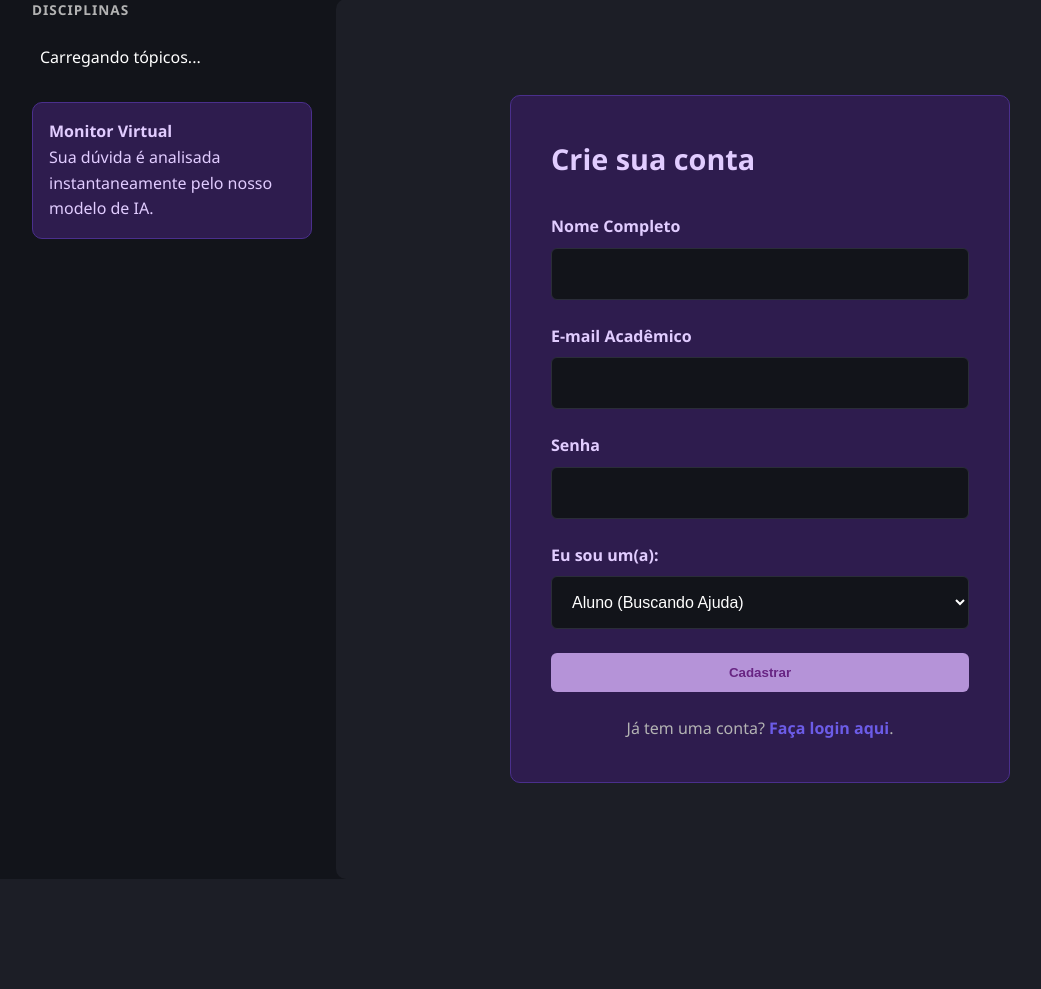
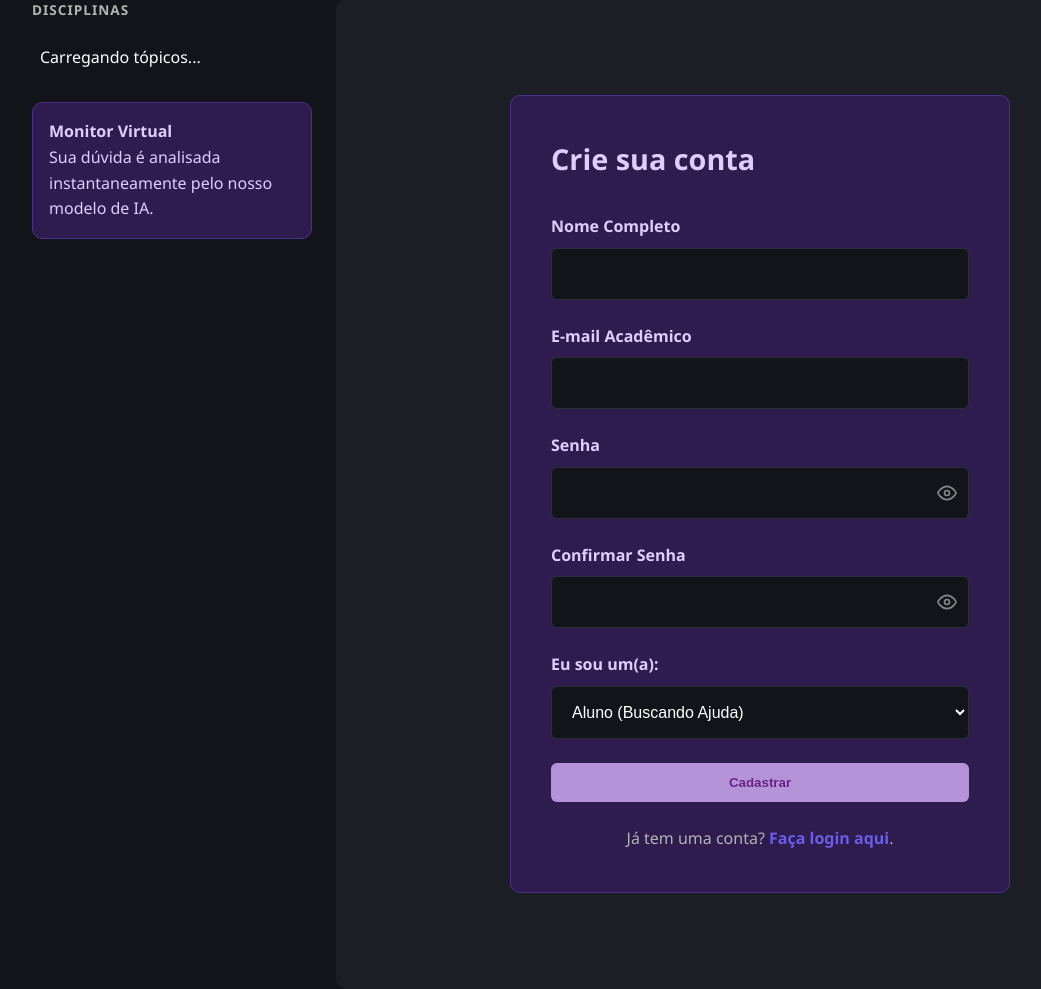
Before and after one commit to Sp4rkjpedro/MonitorIA, a Flask app: page /cadastro in a window 1280 px wide. Shown: the part 116-1105 px from the top of the page, without its empty margins (32-1073 px from the left). Before the commit the page ends 899 px from the top, so only its background shows below. Run offline with Flask 3, Linux system fonts and the light colour scheme.

Commit message:
Ajuste na tela de cadastro, login e perguntas

```diff
--- a/static/css/estilos.css
+++ b/static/css/estilos.css
@@ -255,6 +255,39 @@ nav a.active, nav a:hover {
     color: #4ade80;
     padding: 0.2rem 0.4rem;
     border-radius: 4px;
+}
+
+.campo-senha {
+    position: relative;
+    display: flex;
+    align-items: center;
+    width: 100%;
+}
+
+.campo-senha .form-control {
+    width: 100%;
+    padding-right: 45px;
+}
+
+.btn-olho {
+    position: absolute;
+    right: 12px;
+    top: 50%;
+    transform: translateY(-50%);
+    background: none;
+    border: none;
+    cursor: pointer;
+    padding: 0;
+    color: #888;
+    display: flex;
+    align-items: center;
+    justify-content: center;
+    transition: color 0.2s;
+    z-index: 10;
+}
+
+.btn-olho:hover {
+    color: var(--roxo-principal);
 }
 
 /* --- DETECÇÃO DE DUPLICATAS  --- */
--- /dev/null
+++ b/static/js/cadastro.js
@@ -0,0 +1,87 @@
+function alternarSenha(idCampo, botao) {
+    const campo = document.getElementById(idCampo);
+    const visivel = campo.type === 'password';
+
+    campo.type = visivel ? 'text' : 'password';
+
+    const olhoAberto = `
+        <svg xmlns="http://www.w3.org/2000/svg" width="20" height="20" viewBox="0 0 24 24" fill="none" stroke="currentColor" stroke-width="2" stroke-linecap="round" stroke-linejoin="round">
+            <path d="M1 12s4-8 11-8 11 8 11 8-4 8-11 8-11-8-11-8z"/>
+            <circle cx="12" cy="12" r="3"/>
+        </svg>`;
+
+    const olhoFechado = `
+        <svg xmlns="http://www.w3.org/2000/svg" width="20" height="20" viewBox="0 0 24 24" fill="none" stroke="currentColor" stroke-width="2" stroke-linecap="round" stroke-linejoin="round">
+            <path d="M17.94 17.94A10.07 10.07 0 0 1 12 20c-7 0-11-8-11-8a18.45 18.45 0 0 1 5.06-5.94"/>
+            <path d="M9.9 4.24A9.12 9.12 0 0 1 12 4c7 0 11 8 11 8a18.5 18.5 0 0 1-2.16 3.19"/>
+            <line x1="1" y1="1" x2="23" y2="23"/>
+        </svg>`;
+
+    botao.innerHTML = visivel ? olhoFechado : olhoAberto;
+}
+
+document.addEventListener('DOMContentLoaded', () => {
+    const campos = ['nome', 'email', 'papel'];
+
+    // Restaura os dados salvos
+    campos.forEach(id => {
+        const campo = document.getElementById(id);
+        const valorSalvo = localStorage.getItem('cadastro_' + id);
+        if (campo && valorSalvo) {
+            campo.value = valorSalvo;
+        }
+    });
+
+    // Salva os dados enquanto digita
+    campos.forEach(id => {
+        const campo = document.getElementById(id);
+        if (campo) {
+            campo.addEventListener('input', () => {
+                localStorage.setItem('cadastro_' + id, campo.value);
+            });
+        }
+    });
+
+    // Validação de confirmação de senha
+    const senha          = document.getElementById('senha');
+    const confirmarSenha = document.getElementById('confirmar_senha');
+    const msgSenha       = document.getElementById('msg-senha');
+    const btnCadastrar   = document.getElementById('btn-cadastrar');
+
+    function validarSenha() {
+        if (confirmarSenha.value === '') {
+            msgSenha.style.display = 'none';
+            btnCadastrar.disabled = false;
+            return;
+        }
+
+        if (senha.value === confirmarSenha.value) {
+            msgSenha.textContent   = '✔ Senhas conferem!';
+            msgSenha.style.color   = 'var(--verde-resolvido)';
+            msgSenha.style.display = 'block';
+            btnCadastrar.disabled  = false;
+        } else {
+            msgSenha.textContent   = '✘ As senhas não coincidem!';
+            msgSenha.style.color   = '#ff6347';
+            msgSenha.style.display = 'block';
+            btnCadastrar.disabled  = true;
+        }
+    }
+
+    senha.addEventListener('input', validarSenha);
+    confirmarSenha.addEventListener('input', validarSenha);
+
+    // Limpa localStorage ao enviar
+    const formulario = document.querySelector('.form-pergunta');
+    if (formulario) {
+        formulario.addEventListener('submit', (e) => {
+            if (senha.value !== confirmarSenha.value) {
+                e.preventDefault();
+                return;
+            }
+            campos.forEach(id => {
+                localStorage.removeItem('cadastro_' + id);
+            });
+        });
+    }
+});
--- a/templates/cadastro.html
+++ b/templates/cadastro.html
@@ -18,7 +18,29 @@
 
         <div class="form-grupo">
             <label for="senha">Senha</label>
-            <input type="password" id="senha" name="senha" class="form-control" required>
+            <div class="campo-senha">
+                <input type="password" id="senha" name="senha" class="form-control" required>
+                <button type="button" class="btn-olho" onclick="alternarSenha('senha', this)" aria-label="Mostrar senha">
+                    <svg xmlns="http://www.w3.org/2000/svg" width="20" height="20" viewBox="0 0 24 24" fill="none" stroke="currentColor" stroke-width="2" stroke-linecap="round" stroke-linejoin="round">
+                        <path d="M1 12s4-8 11-8 11 8 11 8-4 8-11 8-11-8-11-8z"/>
+                        <circle cx="12" cy="12" r="3"/>
+                    </svg>
+                </button>
+            </div>
+        </div>
+
+        <div class="form-grupo">
+            <label for="confirmar_senha">Confirmar Senha</label>
+            <div class="campo-senha">
+                <input type="password" id="confirmar_senha" name="confirmar_senha" class="form-control" required>
+                <button type="button" class="btn-olho" onclick="alternarSenha('confirmar_senha', this)" aria-label="Mostrar senha">
+                    <svg xmlns="http://www.w3.org/2000/svg" width="20" height="20" viewBox="0 0 24 24" fill="none" stroke="currentColor" stroke-width="2" stroke-linecap="round" stroke-linejoin="round">
+                        <path d="M1 12s4-8 11-8 11 8 11 8-4 8-11 8-11-8-11-8z"/>
+                        <circle cx="12" cy="12" r="3"/>
+                    </svg>
+                </button>
+            </div>
+            <small id="msg-senha" style="display:none; margin-top: 5px; font-weight: 600;"></small>
         </div>
 
         <div class="form-grupo">
@@ -38,4 +60,5 @@
     </p>
 </div>
 
+<script src="{{ url_for('static', filename='js/cadastro.js') }}"></script>
 {% endblock %}
```
Also changed, not shown: controles/rotas_respostas.py (+24 -6 lines), static/js/login.js (added, +37 -0 lines), static/js/votos.js (added, +29 -0 lines), templates/login.html (+14 -1 lines), templates/ver_pergunta.html (+19 -9 lines).
